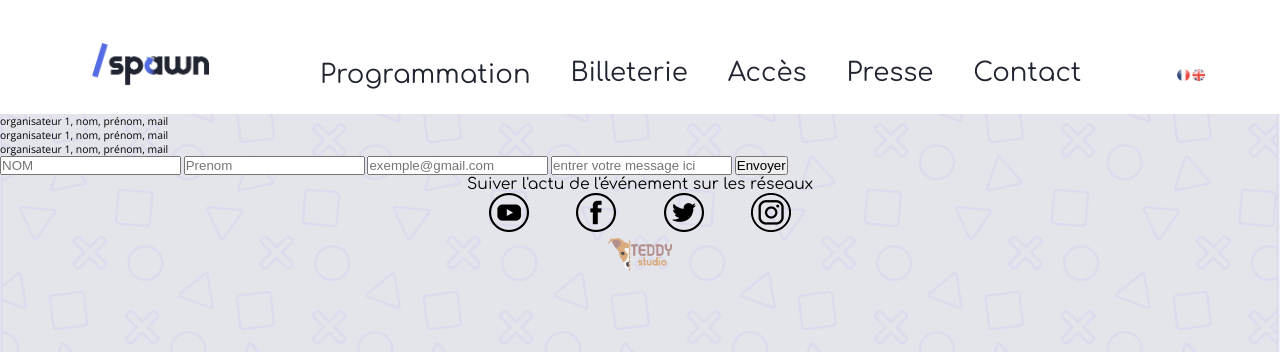
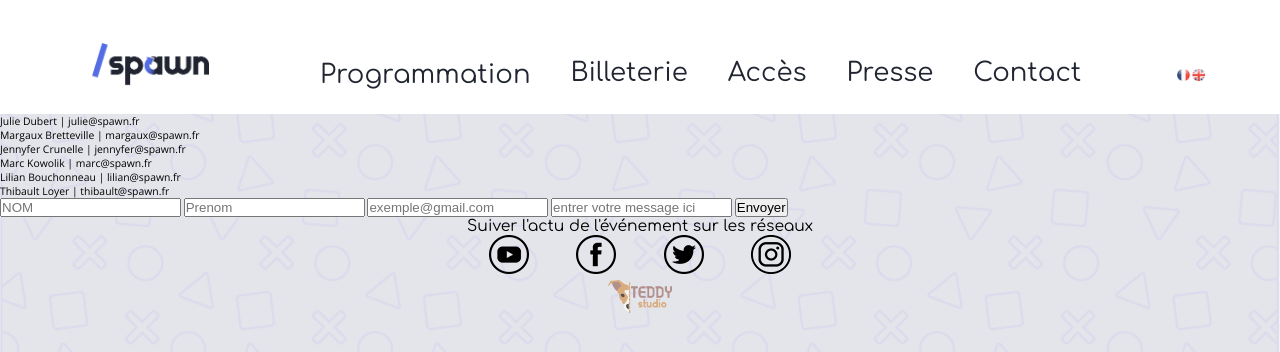
Before and after one commit to CrunelleJennyfer/projetut, a plain HTML site: page contact.html in a window 1280 px wide. Shown: the top 352 px of the page. Drawn offline with nearby package versions, Linux system fonts and the light colour scheme; a web font is replaced by a local one.

Commit message:
ajout contact

```diff
--- a/contact.html
+++ b/contact.html
@@ -33,9 +33,12 @@
 		</header>
 
 		<div class="orga">
-			<p>organisateur 1, nom, prénom, mail</p>
-			<p>organisateur 1, nom, prénom, mail</p>
-			<p>organisateur 1, nom, prénom, mail</p>
+			<p>Julie Dubert | julie@spawn.fr</p>
+			<p>Margaux Bretteville | margaux@spawn.fr</p>
+			<p>Jennyfer Crunelle | jennyfer@spawn.fr</p>
+			<p>Marc Kowolik | marc@spawn.fr</p>
+			<p>Lilian Bouchonneau | lilian@spawn.fr</p>
+			<p>Thibault Loyer | thibault@spawn.fr</p>
 		</div>
 
 		<div class="form">
```
